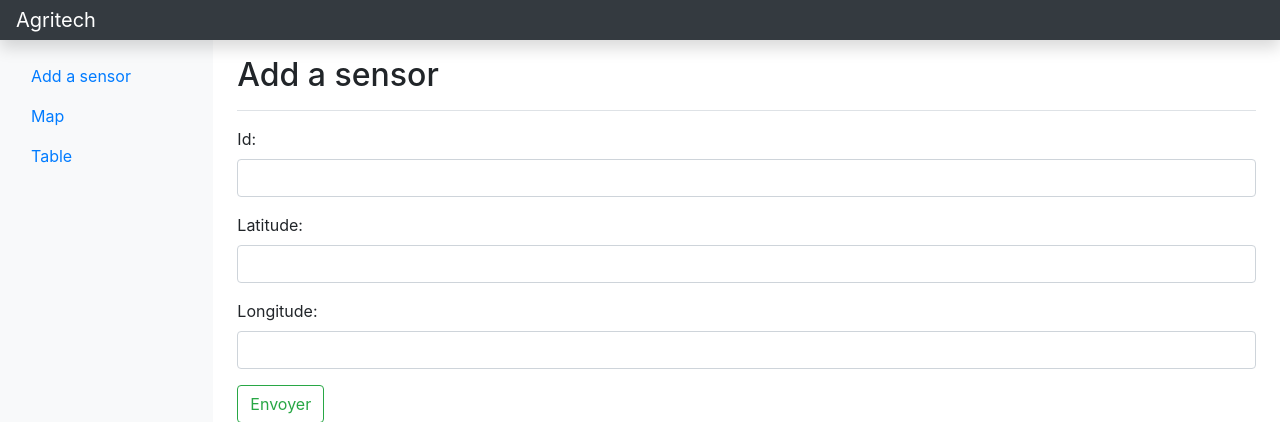
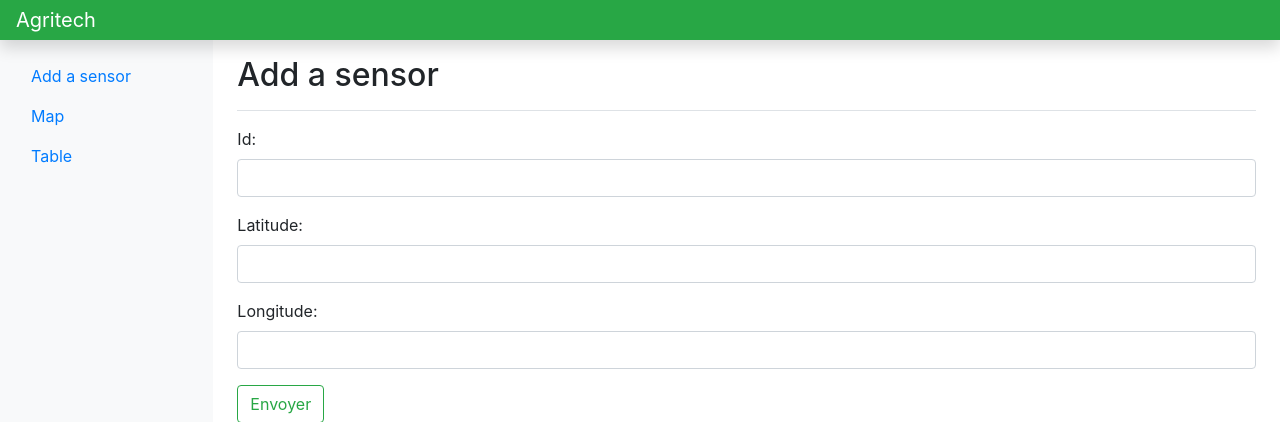
Before and after one commit to Gueguettee/Pytagritech_v1-0-0, a Flask app: page / in a window 1280 px wide. Shown: the top 422 px of the page. Run offline with Flask 2, Linux system fonts and the light colour scheme; some libraries are stand-ins or nearby versions.

Commit message:
v1.0_green

```diff
--- a/templates/ajouter_capteur.html
+++ b/templates/ajouter_capteur.html
@@ -13,7 +13,7 @@
 
   <body>
 
-    <header class="navbar navbar-dark sticky-top bg-dark flex-md-nowrap p-0 shadow">
+    <header class="navbar navbar-dark sticky-top bg-success flex-md-nowrap p-0 shadow">
 
       <a class="navbar-brand col-md-3 col-lg-2 me-0 px-3" href="#">Agritech</a>
     </header>
--- a/templates/map.html
+++ b/templates/map.html
@@ -13,7 +13,7 @@
 
   <body>
 
-    <header class="navbar navbar-dark sticky-top bg-dark flex-md-nowrap p-0 shadow">
+    <header class="navbar navbar-dark sticky-top bg-success flex-md-nowrap p-0 shadow">
 
       <a class="navbar-brand col-md-3 col-lg-2 me-0 px-3" href="#">Agritech</a>
     </header>
```
